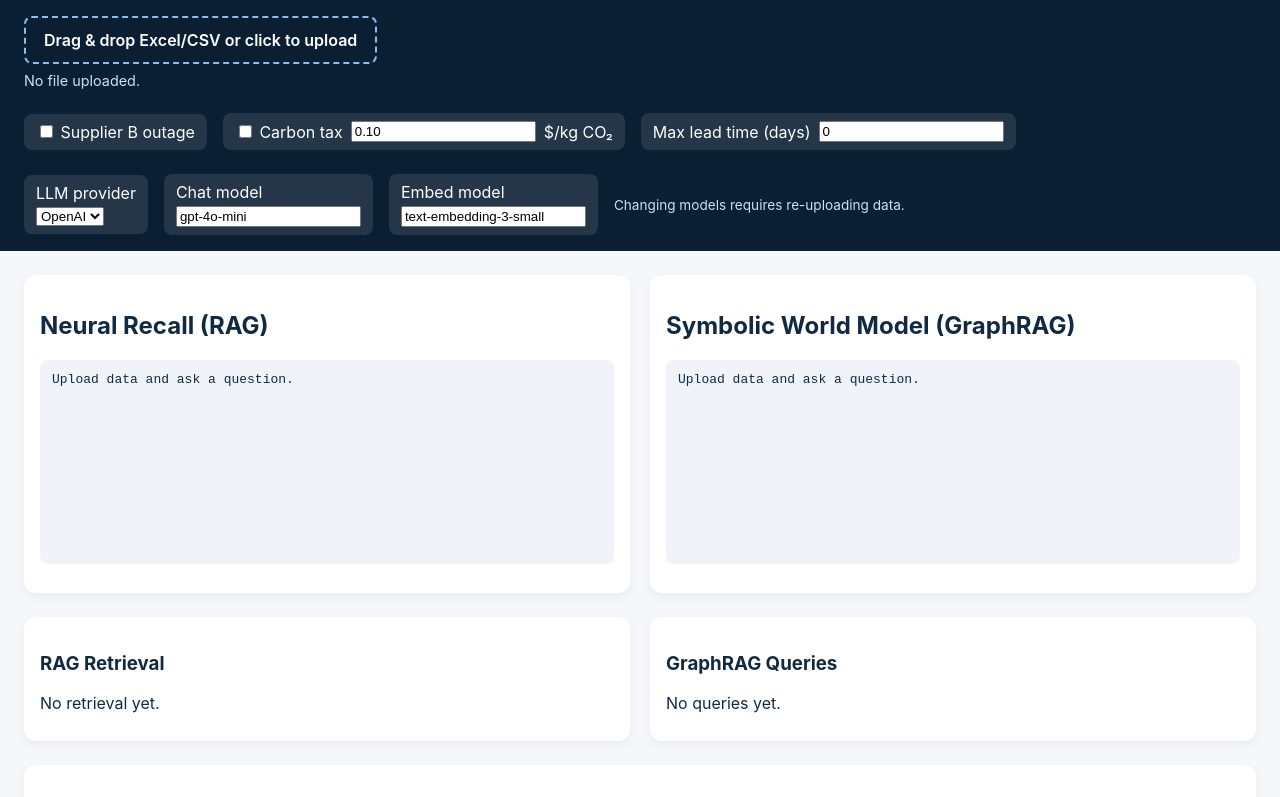
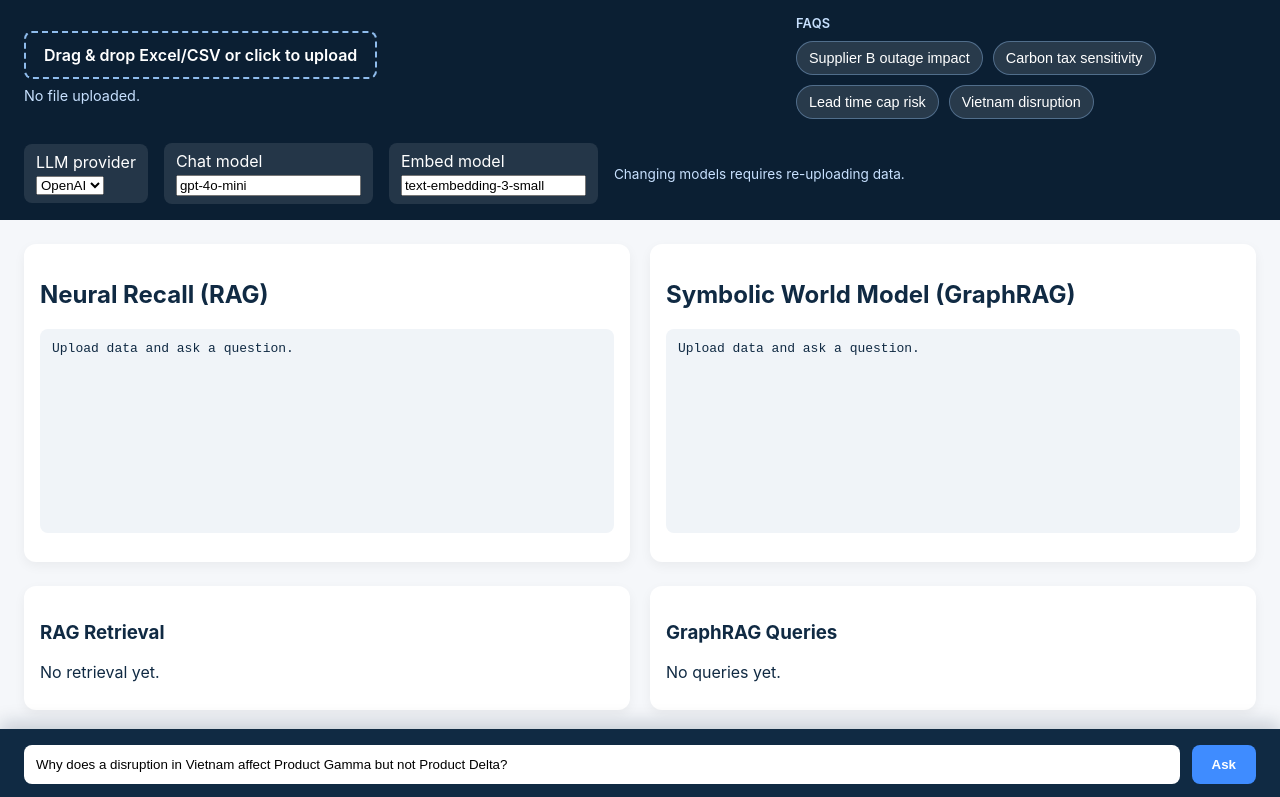
Before and after one commit to johanaspegren/worlds-apart, a plain HTML site: page static/index.html in a window 1280 px wide. Shown: the top 797 px of the page. Drawn offline with Linux system fonts and the light colour scheme.

Commit message:
addied FAQ

```diff
--- a/static/app.js
+++ b/static/app.js
@@ -11,13 +11,10 @@ const ragMetaList = document.getElementById('ragMetaList');
 const chatInput = document.getElementById('chatInput');
 const askButton = document.getElementById('askButton');
 
-const supplierOutage = document.getElementById('supplierOutage');
-const carbonTaxEnabled = document.getElementById('carbonTaxEnabled');
-const carbonTaxRate = document.getElementById('carbonTaxRate');
-const maxLeadTime = document.getElementById('maxLeadTime');
 const llmProvider = document.getElementById('llmProvider');
 const llmModel = document.getElementById('llmModel');
 const llmEmbedModel = document.getElementById('llmEmbedModel');
+const faqButtons = document.querySelectorAll('.faq-button');
 
 const uploadLabel = document.querySelector('.upload-label');
 
@@ -47,14 +44,13 @@ chatInput.addEventListener('keypress', (event) => {
   }
 });
 
-function getScenario() {
-  return {
-    supplierBOutage: supplierOutage.checked,
-    carbonTaxEnabled: carbonTaxEnabled.checked,
-    carbonTaxRate: parseFloat(carbonTaxRate.value || '0.1'),
-    maxLeadTimeDays: parseInt(maxLeadTime.value || '0', 10),
-  };
-}
+faqButtons.forEach((button) => {
+  button.addEventListener('click', () => {
+    const question = button.dataset.question || button.textContent.trim();
+    chatInput.value = question;
+    chatInput.focus();
+  });
+});
 
 async function handleUpload() {
   if (!fileInput.files.length) {
@@ -101,12 +97,10 @@ async function handleAsk() {
   ragMetaList.innerHTML = '';
   setLoading(ragOutput, true);
   setLoading(graphOutput, true);
-  const scenario = getScenario();
-
   try {
     const payload = {
       question,
-      scenario,
+      scenario: {},
       provider: llmProvider.value,
       model: llmModel.value,
       embed_model: llmEmbedModel.value,
--- a/static/index.html
+++ b/static/index.html
@@ -13,24 +13,13 @@
       <input id="fileInput" type="file" accept=".csv,.xlsx" />
       <div id="uploadStatus" class="upload-status">No file uploaded.</div>
     </div>
-    <div class="scenario-controls">
-      <div class="control">
-        <label>
-          <input type="checkbox" id="supplierOutage" />
-          Supplier B outage
-        </label>
-      </div>
-      <div class="control">
-        <label>
-          <input type="checkbox" id="carbonTaxEnabled" />
-          Carbon tax
-        </label>
-        <input type="number" id="carbonTaxRate" step="0.01" value="0.10" />
-        <span>$/kg CO₂</span>
-      </div>
-      <div class="control">
-        <label for="maxLeadTime">Max lead time (days)</label>
-        <input type="number" id="maxLeadTime" min="0" value="0" />
+    <div class="faq-controls">
+      <div class="faq-title">FAQs</div>
+      <div class="faq-buttons">
+        <button class="faq-button" type="button" data-question="What happens if Supplier B is offline for two weeks?">Supplier B outage impact</button>
+        <button class="faq-button" type="button" data-question="How would a $0.10/kg CO₂ carbon tax change total cost by product?">Carbon tax sensitivity</button>
+        <button class="faq-button" type="button" data-question="Which products break first if max lead time is capped at 10 days?">Lead time cap risk</button>
+        <button class="faq-button" type="button" data-question="Why does a disruption in Vietnam affect Product Gamma but not Product Delta?">Vietnam disruption</button>
       </div>
     </div>
     <div class="llm-controls">
--- a/static/styles.css
+++ b/static/styles.css
@@ -45,11 +45,42 @@ body {
   color: #c8e1ff;
 }
 
-.scenario-controls {
+.faq-controls {
+  display: flex;
+  flex-direction: column;
+  gap: 10px;
+  max-width: 460px;
+}
+
+.faq-title {
+  font-weight: 600;
+  letter-spacing: 0.02em;
+  text-transform: uppercase;
+  font-size: 0.8rem;
+  color: #c8e1ff;
+}
+
+.faq-buttons {
   display: flex;
   flex-wrap: wrap;
-  gap: 16px;
-  align-items: center;
+  gap: 10px;
+}
+
+.faq-button {
+  background: rgba(255, 255, 255, 0.12);
+  border: 1px solid rgba(143, 188, 236, 0.4);
+  color: #fff;
+  padding: 8px 12px;
+  border-radius: 999px;
+  cursor: pointer;
+  font-size: 0.9rem;
+  transition: transform 0.15s ease, background 0.15s ease, border-color 0.15s ease;
+}
+
+.faq-button:hover {
+  background: rgba(255, 255, 255, 0.2);
+  border-color: rgba(143, 188, 236, 0.7);
+  transform: translateY(-1px);
 }
 
 .llm-controls {
@@ -83,6 +114,7 @@ body {
 main {
   flex: 1;
   padding: 24px;
+  padding-bottom: 96px;
 }
 
 .panel-container {
@@ -221,6 +253,12 @@ main {
   gap: 12px;
   padding: 16px 24px;
   background: #102a43;
+  position: fixed;
+  left: 0;
+  right: 0;
+  bottom: 0;
+  z-index: 10;
+  box-shadow: 0 -6px 18px rgba(9, 30, 66, 0.2);
 }
 
 #chatInput {
```
Also changed, not shown: 1 other file.
